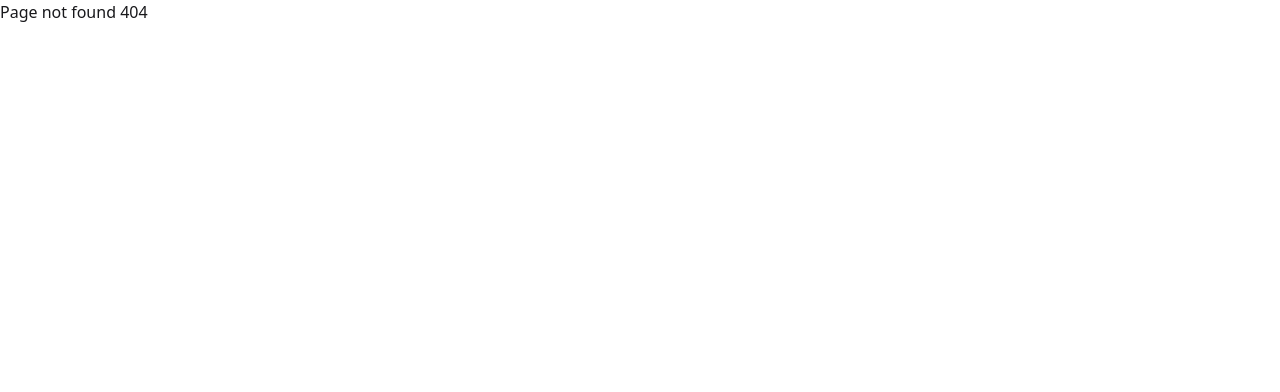
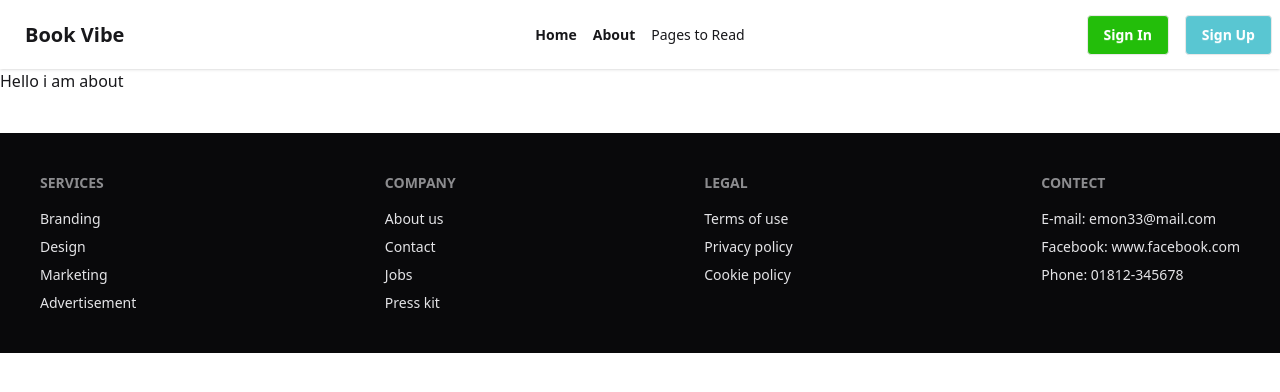
Before and after one commit to mohammademon393/react-book-vibe, a React (Vite) app: page /about in a window 1280 px wide. Before the commit this address had no page. Shown: the top 392 px of the page. Built offline with nearby package versions, Linux system fonts and the light colour scheme.

Commit message:
create two jsx component and udate some

```diff
--- a/src/Component/Header/NavBar/Navbar.jsx
+++ b/src/Component/Header/NavBar/Navbar.jsx
@@ -1,11 +1,12 @@
 import React from 'react';
+import { NavLink } from 'react-router';
 
 const Navbar = () => {
 
     const Links = (
       <>
-        <li className="m-2">Home</li>
-        <li className="m-2">Listed Books</li>
+        <NavLink to={'/'} className="m-2 font-bold">Home</NavLink>
+        <NavLink to={'/about'} className="m-2 font-bold">About</NavLink>
         <li className="m-2">Pages to Read</li>
       </>
     );
--- /dev/null
+++ b/src/Pages/About/About.jsx
@@ -0,0 +1,11 @@
+import React from 'react';
+
+const About = () => {
+    return (
+        <div>
+            <h1>Hello i am about</h1>
+        </div>
+    );
+};
+
+export default About;
--- a/src/Pages/Book/Book.jsx
+++ b/src/Pages/Book/Book.jsx
@@ -1,26 +1,39 @@
 // import React, { use } from 'react';
 
-import { Star } from "lucide-react";
+import { Link, Star } from "lucide-react";
 
 const Book = ({ book }) => {
   // const bookData = use(booksPromise);
   // console.log(bookData);
-  console.log(book);
-  const { bookName, image, rating, category, author, tags, yearOfPublishing } =
-    book;
 
+  const {
+    bookName,
+    image,
+    rating,
+    category,
+    author,
+    tags,
+    yearOfPublishing,
+    bookId,
+  } = book;
 
+//  console.log(bookId);
   return (
+    <Link to={`/bookDetails/${bookId}`}>
       <div className="card bg-base-100 max-w-[405px] shadow-sm mt-5 border border-gray-200">
         <figure className="p-6">
-        <img className="h-[220px] w-full rounded-xl" src={image} alt="Shoes" />
+          <img
+            className="h-[220px] w-full rounded-xl"
+            src={image}
+            alt="Shoes"
+          />
         </figure>
 
         <div className="card-body">
           <div className="card-actions justify-start">
             <div className="flex gap-5">
-            {tags.map((tag) => (
-              <button className="badge bg-[#05be0a0d] text-[#23be0a] font-[500]">
+              {tags.map((tag, index) => (
+                <button key={index} className="badge bg-[#05be0a0d] text-[#23be0a] font-[500]">
                   {tag}
                 </button>
               ))}
@@ -45,6 +58,7 @@ const Book = ({ book }) => {
           </div>
         </div>
       </div>
+    </Link>
   );
 };
 
--- /dev/null
+++ b/src/Pages/BookDetails/BookDetails.jsx
@@ -0,0 +1,11 @@
+import React from 'react';
+
+const BookDetails = () => {
+    return (
+        <div>
+            <h1>Books details</h1>
+        </div>
+    );
+};
+
+export default BookDetails;
--- a/src/Routes/Routes.jsx
+++ b/src/Routes/Routes.jsx
@@ -3,6 +3,8 @@ import { createBrowserRouter } from "react-router";
 import Roots from '../Pages/Roots/Roots';
 import ErrorPage from '../Pages/ErrorPage/ErrorPage';
 import Home from '../Pages/Home/Home';
+import About from '../Pages/About/About';
+import BookDetails from '../Pages/BookDetails/BookDetails';
 
 export const router = createBrowserRouter([
   {
@@ -12,11 +14,19 @@ export const router = createBrowserRouter([
 
     children:[
         {
-            index: true,
-            path:'/',
-            loader: ()=>fetch('/books.json'),
-            Component: Home
-        }
-    ]
+          index: true,
+          path:'/',
+          loader: ()=>fetch('/books.json'),
+          Component: Home
+        },
+        {
+          path: '/about',
+          Component: About
+        },
+        {
+          path: '/bookDetails/:id',
+          Component: BookDetails
+        },
+    ],
   },
 ]);
```
Lines whose indentation alone changed are shown as unchanged.
